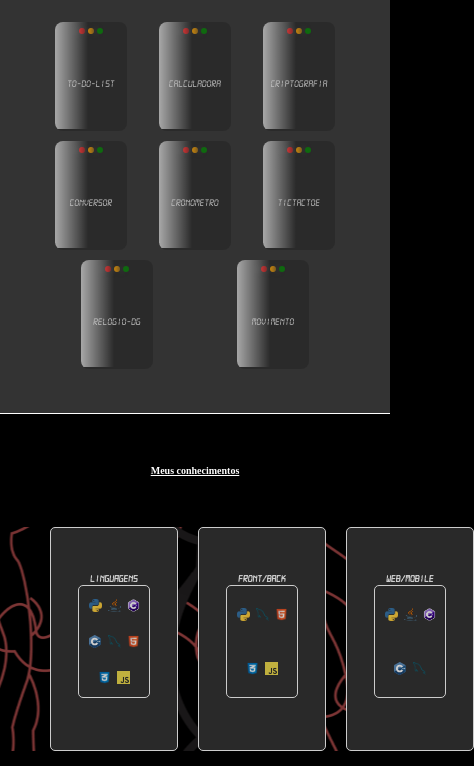
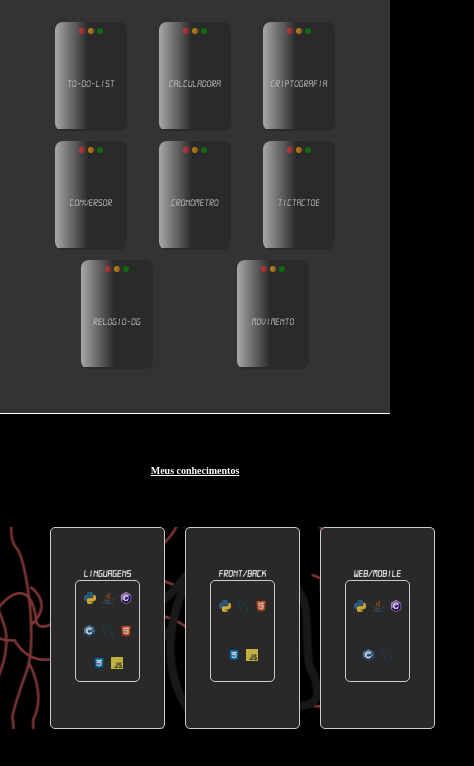
Before and after one commit to PedroBicalhoF/Portifolio, a plain HTML site: page index.html in a window 390 px wide. Shown: the part 774-1540 px from the top of the page, 474 px wide, since content can reach past the window. Drawn offline with Linux system fonts and the light colour scheme.

Commit message:
Update style.css

```diff
--- a/style.css
+++ b/style.css
@@ -334,16 +334,16 @@ footer img{
         margin-bottom: 10%;
     }
     .habilidades figure{
-        width: 128px;
-        height: 224px;
+        width: 115px;
+        height: 202px;
     }
     .habilidades figure section{
-        width: 72px;
-        height: 113px;
-        padding: 2.5% 5%;
+        width: 65px;
+        height: 102px;
+        padding: 2.25% 4.5%;
     }
     .habilidades figure img{
-        width: 13px;
-        height: 13px;
+        width: 12px;
+        height: 12px;
     }
 }
```
